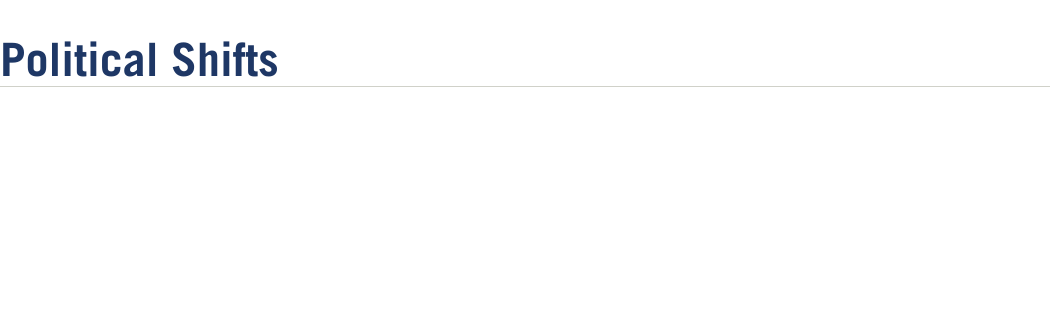
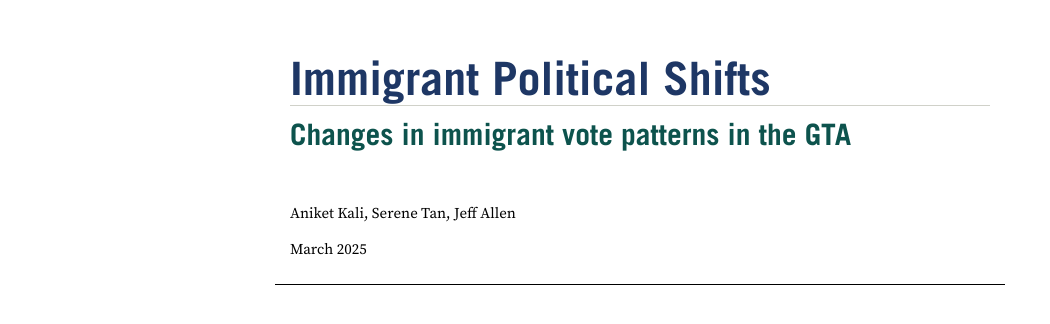
Before and after one commit to schoolofcities/gta-immigration, a SvelteKit app: page /political-shifts in a window 1280 px wide. Shown: the top 324 px of the page, without its empty margins (0-1050 px from the left). Built offline with nearby package versions, Linux system fonts and the light colour scheme.

Commit message:
Template out page

```diff
--- a/src/routes/political-shifts/+page.svelte
+++ b/src/routes/political-shifts/+page.svelte
@@ -2,7 +2,26 @@
 </script>
 
 <main>
-    <h1>Political Shifts</h1>
+    <div class="title">
+        <h1>Immigrant Political Shifts</h1>
+        <h2>Changes in immigrant vote patterns in the GTA</h2>
+        <p>
+            Aniket Kali,
+            Serene Tan,
+            Jeff Allen
+            <br />
+            <br />
+            March 2025
+        </p>
+    </div>
+
+    <!-- Dual panel of constituency maps: vote share & immigrant percent -->
+
+    <!-- View correlation for any given election -->
+
+    <!-- View trend line of mean correlation (choose party) -->
+
+    <!-- View trend line mean vote share (choose party) for high immigrant ridings -->
 </main>
 
 <style>
```
